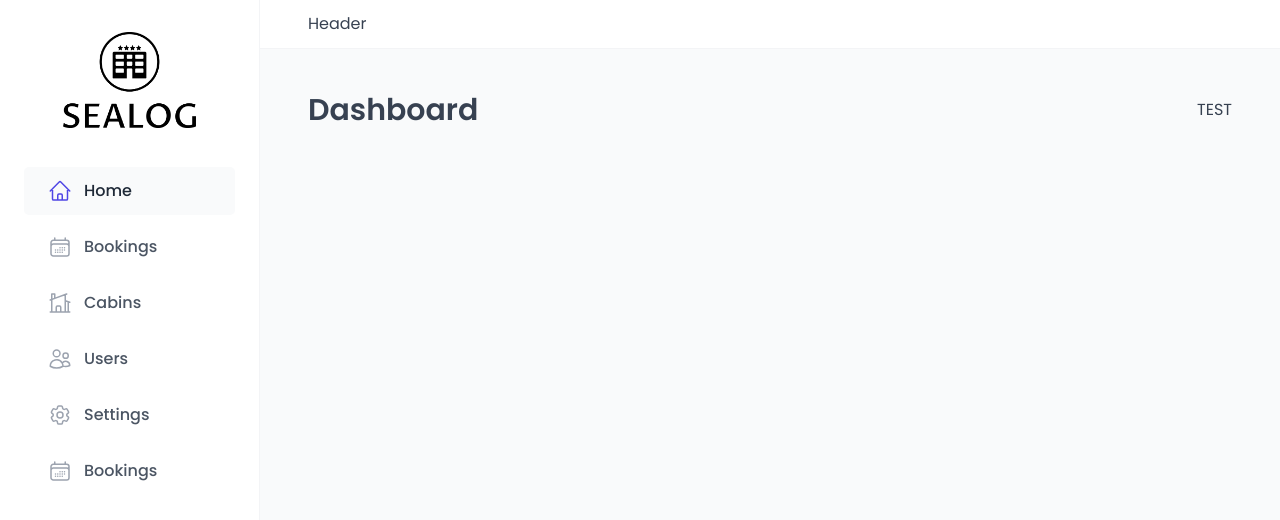
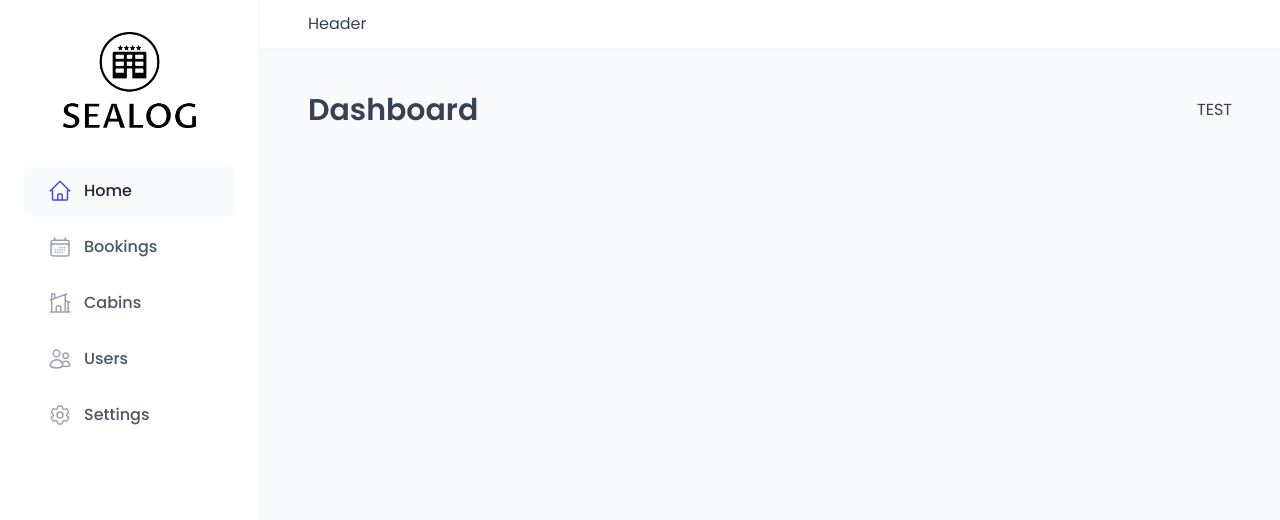
Before and after one commit to Khushal-ag/sealog, a React (Vite) app: page /dashboard in a window 1280 px wide. Shown: the top 520 px of the page. Built offline with nearby package versions, Linux system fonts and the light colour scheme; no server answers; a web font is replaced by a local one.

Commit message:
fix: minor bug fix

```diff
--- a/src/features/cabins/CabinTable.jsx
+++ b/src/features/cabins/CabinTable.jsx
@@ -1,5 +1,6 @@
 import { useSearchParams } from "react-router-dom";
 
+import Empty from "../../ui/Empty";
 import Menus from "../../ui/Menus";
 import Spinner from "../../ui/Spinner";
 import Table from "../../ui/Table";
@@ -12,6 +13,7 @@ export default function CabinTable() {
 
   if (isLoading) return <Spinner />;
   if (errors) return <p>Something went wrong...</p>;
+  if (!cabins.length) return <Empty resourceName="cabins" />;
 
   // For Filter
   const filterDiscount = searchParams.get("discount") || "all";
--- a/src/ui/MainNav.jsx
+++ b/src/ui/MainNav.jsx
@@ -87,12 +87,6 @@ export default function MainNav() {
             <span>Settings</span>
           </StyledNavLink>
         </li>
-        <li>
-          <StyledNavLink to="/bookings">
-            <HiOutlineCalendarDays />
-            <span>Bookings</span>
-          </StyledNavLink>
-        </li>
       </NavList>
     </nav>
   );
```
